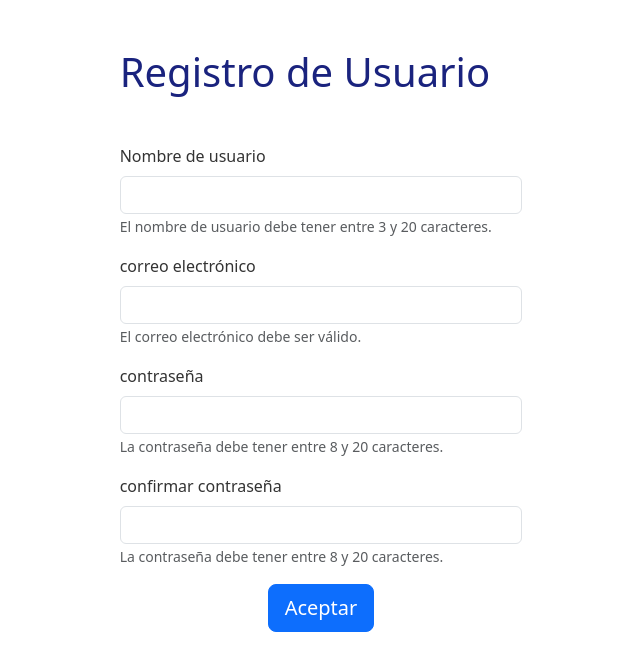
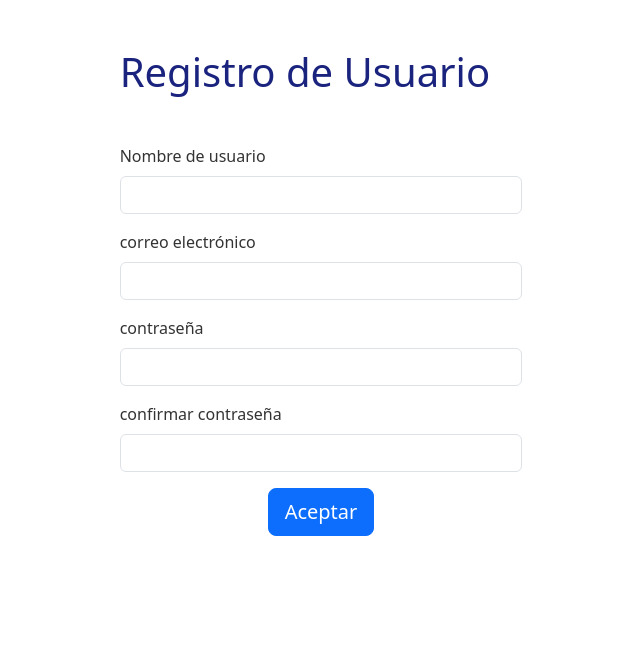
Before and after one commit to ksta11/TradeTalentSocialNetwork, a React (Vite) app in the folder TTSN/: page /register in a window 1280 px wide. Shown: the top 670 px of the page, without its empty margins (319-959 px from the left). Built offline with nearby package versions, Linux system fonts and the light colour scheme.

Commit message:
se hacen las validaciones de todos los registros y se muestran mensajes de error

```diff
--- a/TTSN/src/components/pages/Login.jsx
+++ b/TTSN/src/components/pages/Login.jsx
@@ -8,15 +8,17 @@ import {useForm} from 'react-hook-form';
 
 export function Login() {
 
-const {register,handleSubmit}= useForm();
+const {register,handleSubmit,formState:{errors}}= useForm();
 const onSubmit = (data) => {
     console.log(data); // Aquí puedes manejar los datos del formulario
 };
+const emailRegex = /^[a-zA-Z0-9._%+-]+@[a-zA-Z0-9.-]+\.[a-zA-Z]{2,}$/;
 
 
   return (
 
-    <form onSubmit={handleSubmit(onSubmit)}> //cuando se enviíe el form debemos de llamar ala fn onSubmit
+    <form onSubmit={handleSubmit(onSubmit)}>
+
       <div className="container-fluid">
 
               <div className='row justify-content-center mb-3 mt-5'>
@@ -33,9 +35,20 @@ const onSubmit = (data) => {
                         id="email"
                         type="email"
                         ariaDescribedby="emailHelpBlock"
-                        helpText="El correo electrónico debe ser válido."
-                        {...register("email",{required:true})}
-                      />
+                        helpText=""
+                        {...register("email",{
+                          required:{
+                          value:true,message:"Correo es requerido"
+
+                          },
+                          pattern:{
+                              value:emailRegex,
+                              message:"Correo no válido"
+                          }
+
+                  })}
+                  />
+                  {errors.email && <span>{errors.email.message}</span>}
                     </div>
               </div>
 
@@ -47,9 +60,20 @@ const onSubmit = (data) => {
                       id="password"
                       type="password"
                       ariaDescribedby="passwordHelpBlock"
-                      helpText="La contraseña debe tener entre 8 y 20 caracteres."
-                      {...register("password")}
-                      />
+                      helpText=""
+                      {...register("password",{
+                        required:{
+                            value:true,
+                            message:"Debe de ingresar una contraseña"
+                        },
+                        minLength:{
+                            value:6,
+                            message:"Contraseña debe de tener mínimo 6 caracteres"
+                        }
+
+                    })}
+                />
+                {errors.password && <span>{errors.password.message}</span>}
                     </div>
               </div>
 
--- a/TTSN/src/components/pages/Register.css
+++ b/TTSN/src/components/pages/Register.css
@@ -25,3 +25,14 @@
     padding: 15px;
   }
 }
+
+span {
+  color: #d8000c; /* Color del texto de error */
+  background-color: #ffbaba; /* Fondo rojo claro */
+  border: 1px solid #d8000c; /* Borde rojo */
+  border-radius: 4px; /* Bordes redondeados */
+  padding: 8px; /* Espaciado interno */
+  display: inline-block; /* Para que el padding funcione correctamente */
+  margin-top: 5px; /* Espacio superior */
+  font-size: 14px; /* Tamaño de fuente */
+}
--- a/TTSN/src/components/pages/Register.jsx
+++ b/TTSN/src/components/pages/Register.jsx
@@ -6,12 +6,15 @@ import Button_type from '../atoms/Button';
 import {useForm} from 'react-hook-form';
 import { Form } from 'react-bootstrap';
 
-
+import './Register.css';
 export function Register() {
-const {register,handleSubmit}= useForm();
+const {register,handleSubmit,formState: {errors},watch}= useForm();
 const onSubmit = (data) => {
     console.log(data); // Aquí puedes manejar los datos del formulario
 };
+
+const emailRegex = /^[a-zA-Z0-9._%+-]+@[a-zA-Z0-9.-]+\.[a-zA-Z]{2,}$/;
+
     return (
         <form onSubmit={handleSubmit(onSubmit)}>
             <div className="container-fluid">
@@ -27,9 +30,27 @@ const onSubmit = (data) => {
                     id="username"
                     type="text"
                     ariaDescribedby="usernameHelpBlock"
-                    helpText="El nombre de usuario debe tener entre 3 y 20 caracteres."
-                    {...register("username")}
+                    helpText=""
+                    {...register("username",{
+
+                        required:
+                        { value:true,
+                            message:"Nombre de usuario es requerido"
+
+                        },
+                        minLength:{
+                            value:2,
+                            message:"Nombre de usuario debe tener como mínimo 10 caracteres"
+                        },
+                        maxLength:{
+
+                            value:20,
+                            message: "Nombre de usuario debe tener como máximo 60 caracteres"
+                        }
+                    })}
                     />
+                    {errors.username && <span>{errors.username.message}</span>}
+
                     </div>
                 </div>
 
@@ -42,9 +63,20 @@ const onSubmit = (data) => {
                         id="useremail"
                         type="email"
                         ariaDescribedby="useremailHelpBlock"
-                        helpText="El correo electrónico debe ser válido."
-                        {...register("useremail")}
+                        helpText=""
+                        {...register("useremail",{
+                            required:{
+                            value:true,message:"Correo es requerido"
+
+                            },
+                            pattern:{
+                                value:emailRegex,
+                                message:"Correo no válido"
+                            }
+
+                    })}
                     />
+                    {errors.useremail && <span>{errors.useremail.message}</span>}
 
                     </div>
                 </div>
@@ -56,9 +88,20 @@ const onSubmit = (data) => {
                         id="userpassword"
                         type="password"
                         ariaDescribedby="userpasswordHelpBlock"
-                        helpText="La contraseña debe tener entre 8 y 20 caracteres."
-                        {...register("userpassword")}
+                        helpText=""
+                        {...register("userpassword",{
+                            required:{
+                                value:true,
+                                message:"Debe de ingresar una contraseña"
+                            },
+                            minLength:{
+                                value:6,
+                                message:"Contraseña debe de tener mínimo 6 caracteres"
+                            }
+
+                        })}
                     />
+                    {errors.userpassword && <span>{errors.userpassword.message}</span>}
                     </div>
                 </div>
 
@@ -69,9 +112,21 @@ const onSubmit = (data) => {
                         id="userpasswordconfirm"
                         type="password"
                         ariaDescribedby="userpasswordconfirmHelpBlock"
-                        helpText="La contraseña debe tener entre 8 y 20 caracteres."
-                        {...register("userpasswordconfirm")}
+                        helpText=""
+                        {...register("userpasswordconfirm",{
+                            required:{value:true,message:"Debe de confirmar la contraseña"},
+                            validate:(value)=>{
+                                if (watch('userpassword')==value){
+                                    return true;
+                                }else{
+                                    return "Las contraseñas no coinciden";
+                                }
+
+                            }
+
+                        })}
                     />
+                    {errors.userpasswordconfirm && <span>{errors.userpasswordconfirm.message}</span>}
 
                     </div>
                 </div>
```
